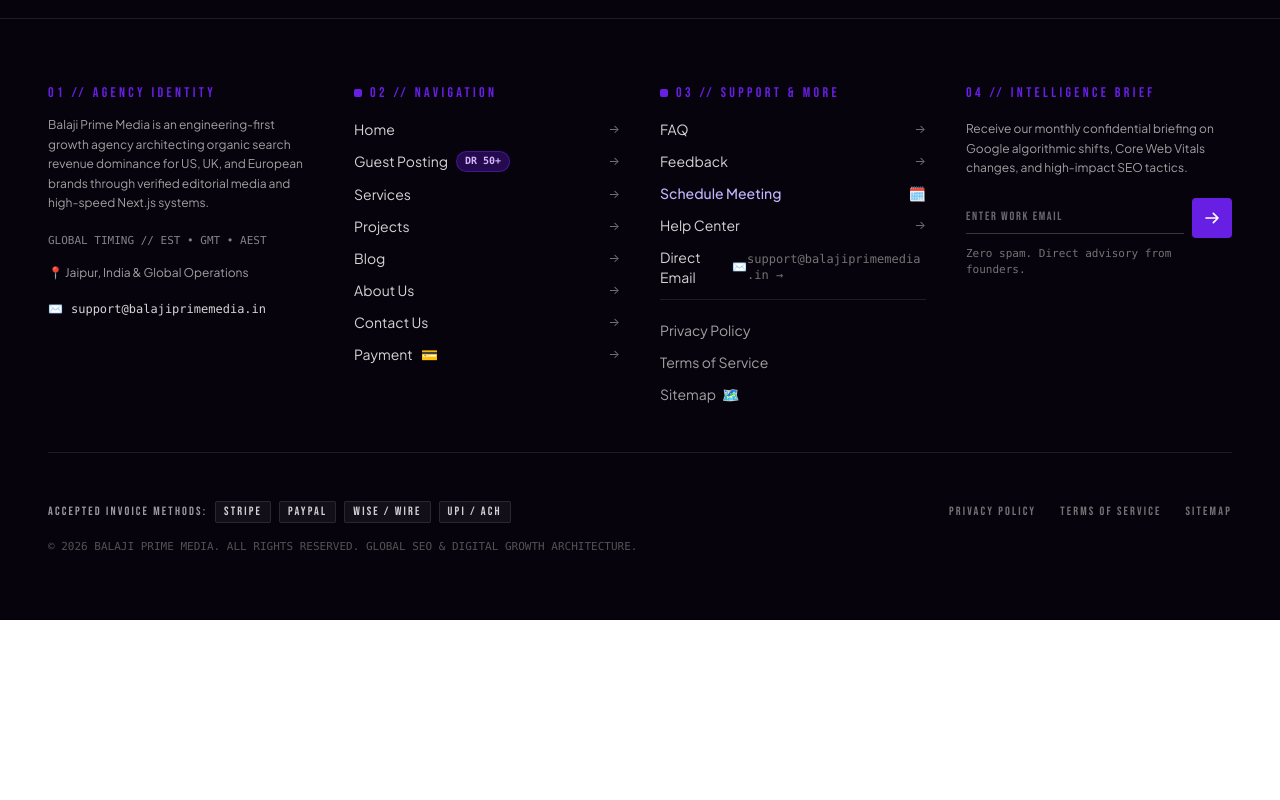
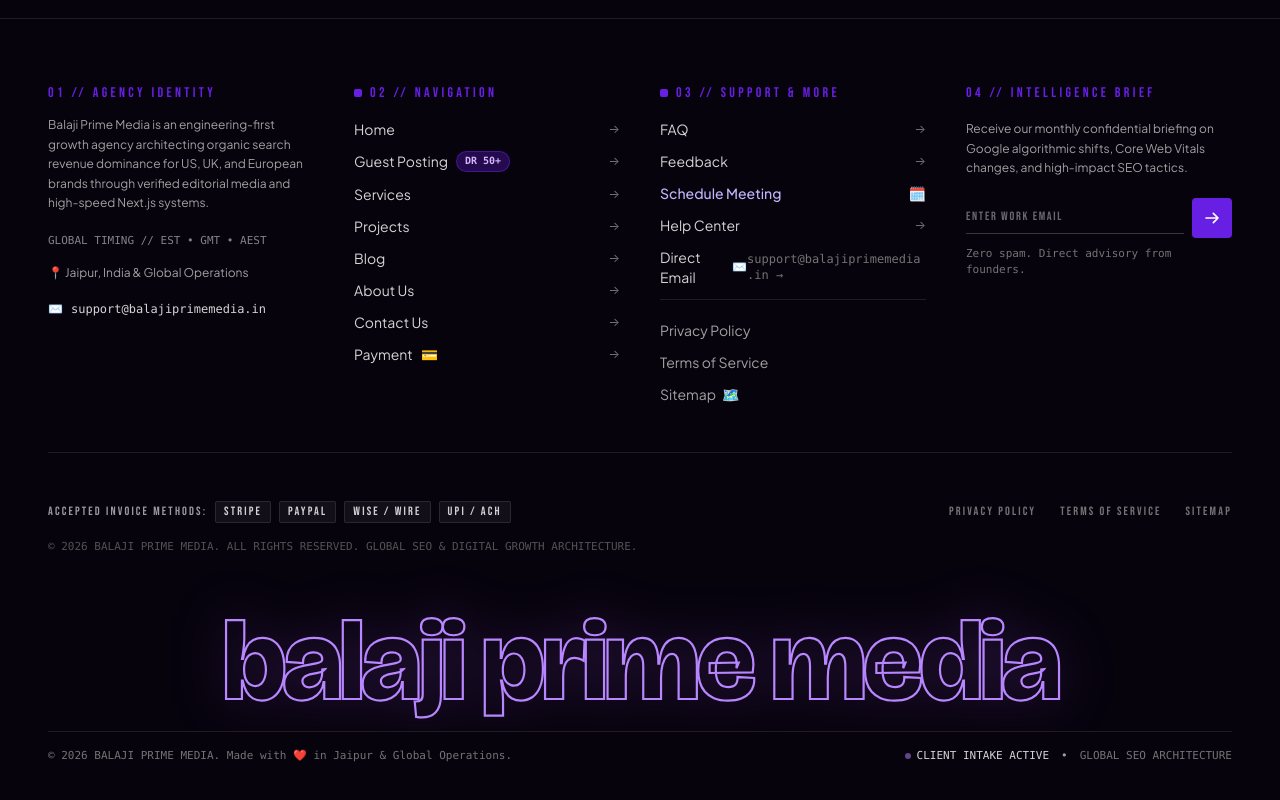
Before and after one commit to shrahul270-ai/nova-growth, a Next.js app: page / in a window 1280 px wide. Shown: the part 6513-7313 px from the top of the page. Before the commit the page ends 7133 px from the top, so only its background shows below. Built offline with nearby package versions, Linux system fonts and the light colour scheme; no server answers.

Commit message:
feat(footer): add giant brand violet outline wordmark balaji prime media at bottom of footer

```diff
--- a/app/components/Footer.tsx
+++ b/app/components/Footer.tsx
@@ -412,6 +412,47 @@ export default function Footer() {
           © 2026 BALAJI PRIME MEDIA. ALL RIGHTS RESERVED. GLOBAL SEO &amp; DIGITAL GROWTH ARCHITECTURE.
         </div>
 
+        {/* =====================================================================
+            TIER 3: Giant Outlined Brand Wordmark ("balaji prime media")
+            Chopskip-style hollow brand-violet outline footer element
+           ===================================================================== */}
+        <div className="pt-10 sm:pt-14 pb-3 sm:pb-5 overflow-hidden flex items-center justify-center select-none">
+          <span
+            className="footer-mega-wordmark cursor-default"
+            aria-label="balaji prime media"
+            style={{
+              fontFamily: "'Bricolage Grotesque', 'Plus Jakarta Sans', system-ui, -apple-system, sans-serif",
+              fontWeight: 800,
+              fontSize: "clamp(34px, 8.8vw, 155px)",
+              lineHeight: 0.88,
+              letterSpacing: "-0.04em",
+              color: "transparent",
+              WebkitTextFillColor: "transparent",
+              WebkitTextStroke: "2.2px #b886ff",
+              filter: "drop-shadow(0 0 24px rgba(168, 85, 247, 0.55))",
+              display: "inline-block",
+              whiteSpace: "nowrap",
+            }}
+          >
+            balaji prime media
+          </span>
+        </div>
+
+        {/* BOTTOM METADATA BAR */}
+        <div className="pt-4 border-t border-white/10 flex flex-col sm:flex-row items-center justify-between gap-3 text-[11px] font-mono text-neutral-500">
+          <div>
+            © 2026 BALAJI PRIME MEDIA. Made with ❤️ in Jaipur &amp; Global Operations.
+          </div>
+          <div className="flex items-center gap-3 text-neutral-400">
+            <span className="flex items-center gap-1.5 text-neutral-300">
+              <span className="w-1.5 h-1.5 rounded-full bg-[#b886ff] animate-pulse" />
+              CLIENT INTAKE ACTIVE
+            </span>
+            <span>•</span>
+            <span className="text-neutral-500">GLOBAL SEO ARCHITECTURE</span>
+          </div>
+        </div>
+
       </div>
 
     </footer>
--- a/app/globals.css
+++ b/app/globals.css
@@ -1,4 +1,4 @@
-@import url('https://fonts.googleapis.com/css2?family=Bebas+Neue&family=Plus+Jakarta+Sans:wght@400;500;600;700;800;900&family=JetBrains+Mono:wght@400;500;700&display=swap');
+@import url('https://fonts.googleapis.com/css2?family=Bebas+Neue&family=Bricolage+Grotesque:opsz,wght@12..96,700;12..96,800&family=Plus+Jakarta+Sans:wght@400;500;600;700;800;900&family=JetBrains+Mono:wght@400;500;700&display=swap');
 @import "tailwindcss";
 
 @theme {
@@ -741,6 +741,46 @@ body {
     text-stroke: 3.5px #c084fc;
     filter: drop-shadow(0 0 36px rgba(168, 85, 247, 0.85));
   }
+}
+
+/* Giant Hollow Brand Outline Wordmark (Chopskip-inspired, Brand Violet) */
+.footer-mega-wordmark {
+  font-family: 'Bricolage Grotesque', 'Plus Jakarta Sans', system-ui, -apple-system, sans-serif;
+  font-weight: 800;
+  font-size: clamp(34px, 8.8vw, 155px);
+  line-height: 0.88;
+  letter-spacing: -0.04em;
+  color: transparent;
+  -webkit-text-fill-color: transparent;
+  -webkit-text-stroke: 1.8px #b886ff;
+  text-stroke: 1.8px #b886ff;
+  filter: drop-shadow(0 0 16px rgba(168, 85, 247, 0.4));
+  transition: all 0.35s cubic-bezier(0.16, 1, 0.3, 1);
+  user-select: none;
+  display: inline-block;
+  white-space: nowrap;
+}
+
+@media (min-width: 640px) {
+  .footer-mega-wordmark {
+    -webkit-text-stroke: 2.2px #b886ff;
+    text-stroke: 2.2px #b886ff;
+    filter: drop-shadow(0 0 24px rgba(168, 85, 247, 0.55));
+  }
+}
+
+@media (min-width: 1024px) {
+  .footer-mega-wordmark {
+    -webkit-text-stroke: 2.8px #c084fc;
+    text-stroke: 2.8px #c084fc;
+    filter: drop-shadow(0 0 32px rgba(168, 85, 247, 0.65));
+  }
+}
+
+.footer-mega-wordmark:hover {
+  -webkit-text-stroke-color: #e9d5ff;
+  filter: drop-shadow(0 0 42px rgba(168, 85, 247, 0.95));
+  transform: scale(1.01);
 }
 
 /* UI Entrance Sequence Animations */
```
